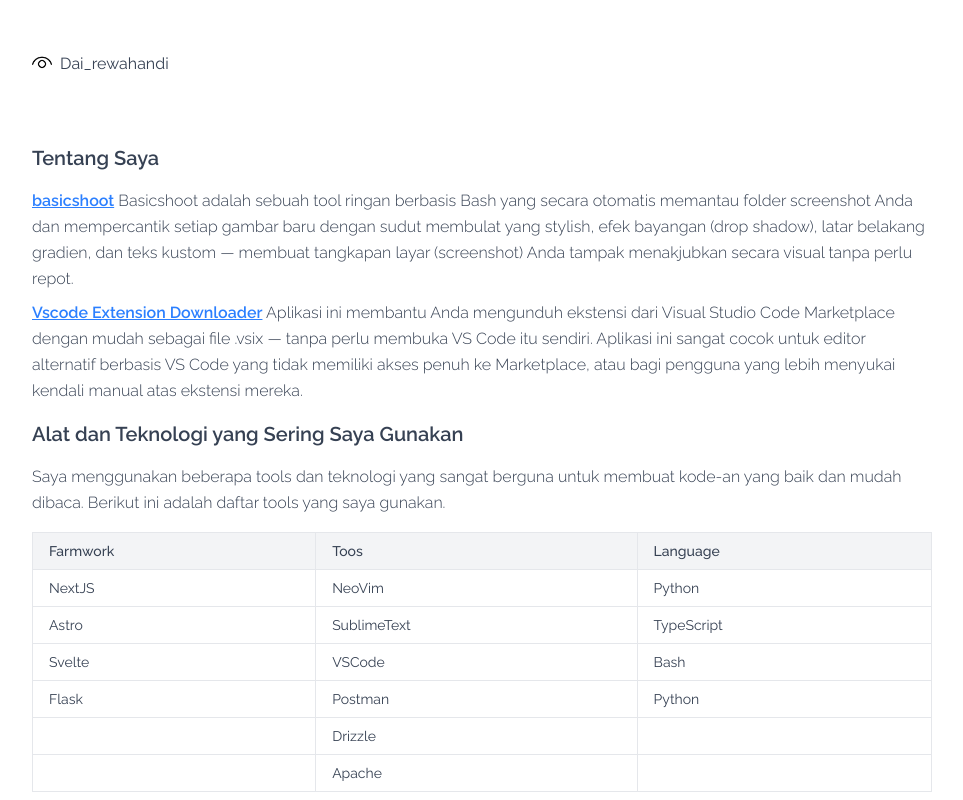
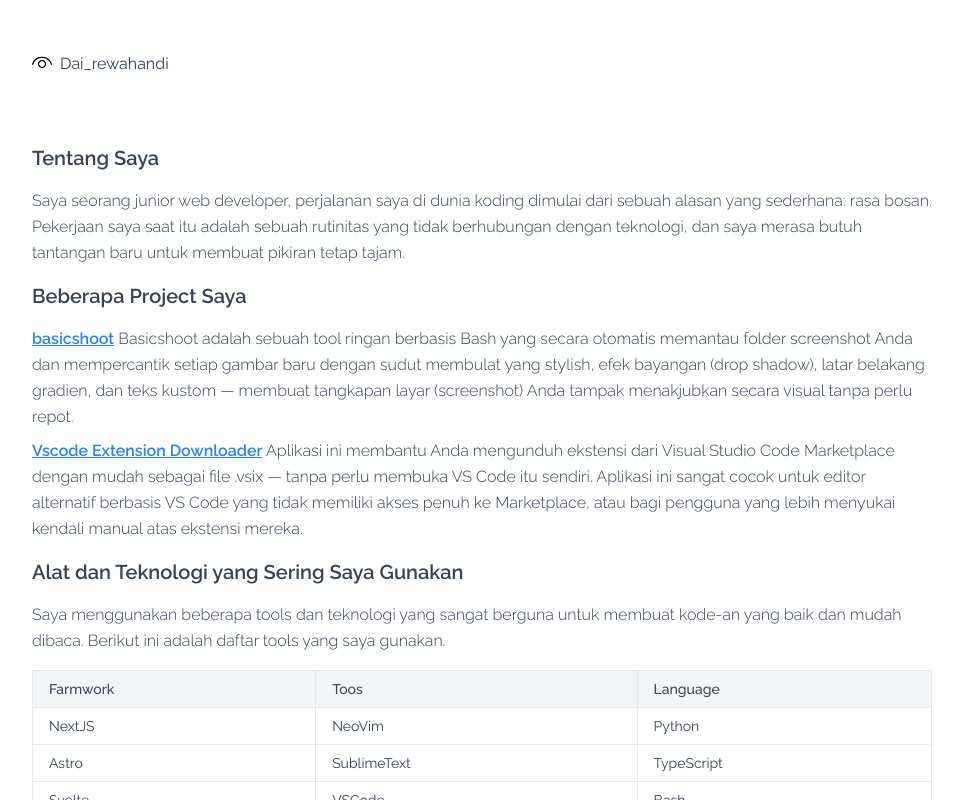
Before and after one commit to dai-rewahandi/readme-mdx, a SvelteKit app: page / in a window 1280 px wide. Shown: the top 800 px of the page, without its empty margins (158-1121 px from the left). Built offline with nearby package versions, Linux system fonts and the light colour scheme; some icons are missing.

Commit message:
fix: remove unnecessary whitespace and improve project description in +page.svelte

```diff
--- a/src/routes/+page.svelte
+++ b/src/routes/+page.svelte
@@ -2,7 +2,6 @@
 	import { onMount } from 'svelte';
 
 	onMount(async () => {
-
 		const gsapModule = await import('gsap');
 		const gsap = gsapModule.default;
 		const { SplitText } = await import('gsap/SplitText');
@@ -19,6 +18,14 @@
 
 <div class="detail">
 	<h2>Tentang Saya</h2>
+	<p>
+		Saya seorang junior web developer, perjalanan saya di dunia koding dimulai dari sebuah alasan
+		yang sederhana: rasa bosan. Pekerjaan saya saat itu adalah sebuah rutinitas yang tidak
+		berhubungan dengan teknologi, dan saya merasa butuh tantangan baru untuk membuat pikiran tetap
+		tajam.
+	</p>
+
+	<h2>Beberapa Project Saya</h2>
 	<p>
 		<a href="https://github.com/dai-rewahandi/basicshoot">basicshoot</a>
 		Basicshoot adalah sebuah tool ringan berbasis Bash yang secara otomatis memantau folder screenshot
```
